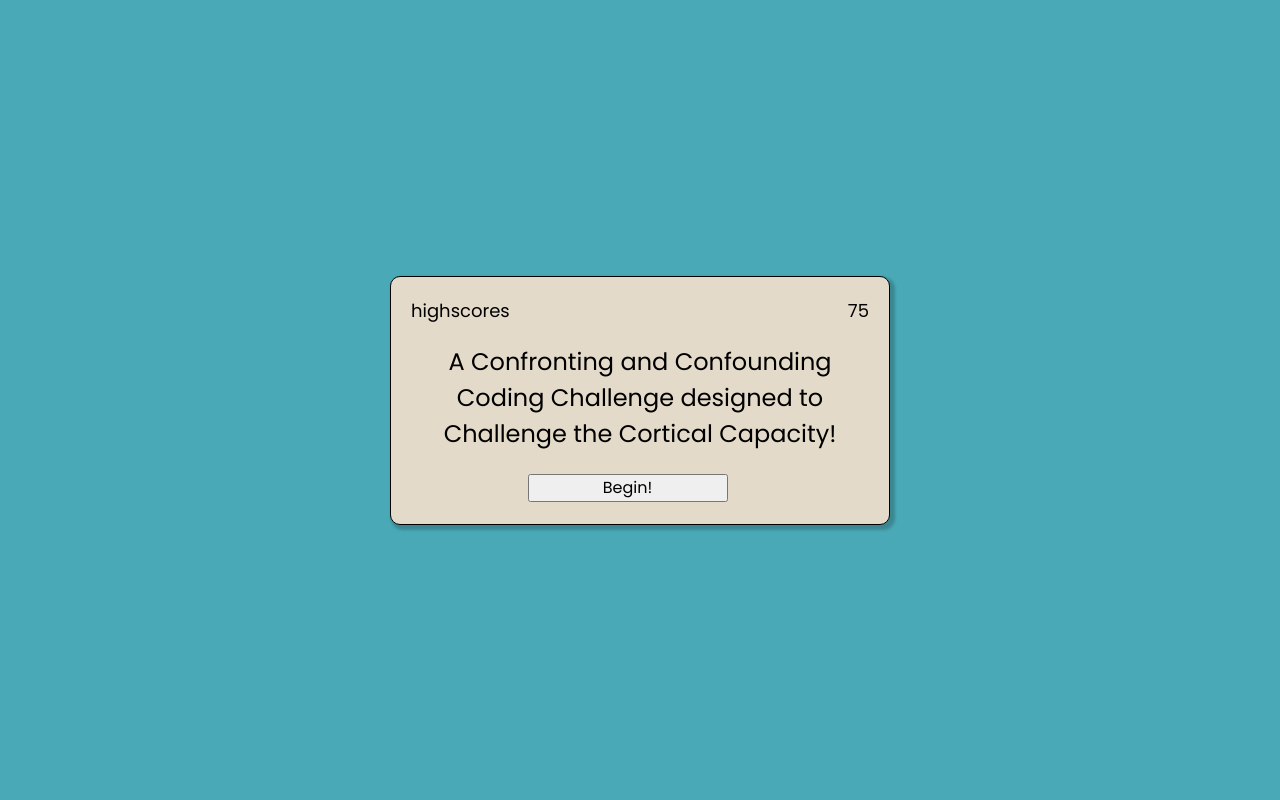
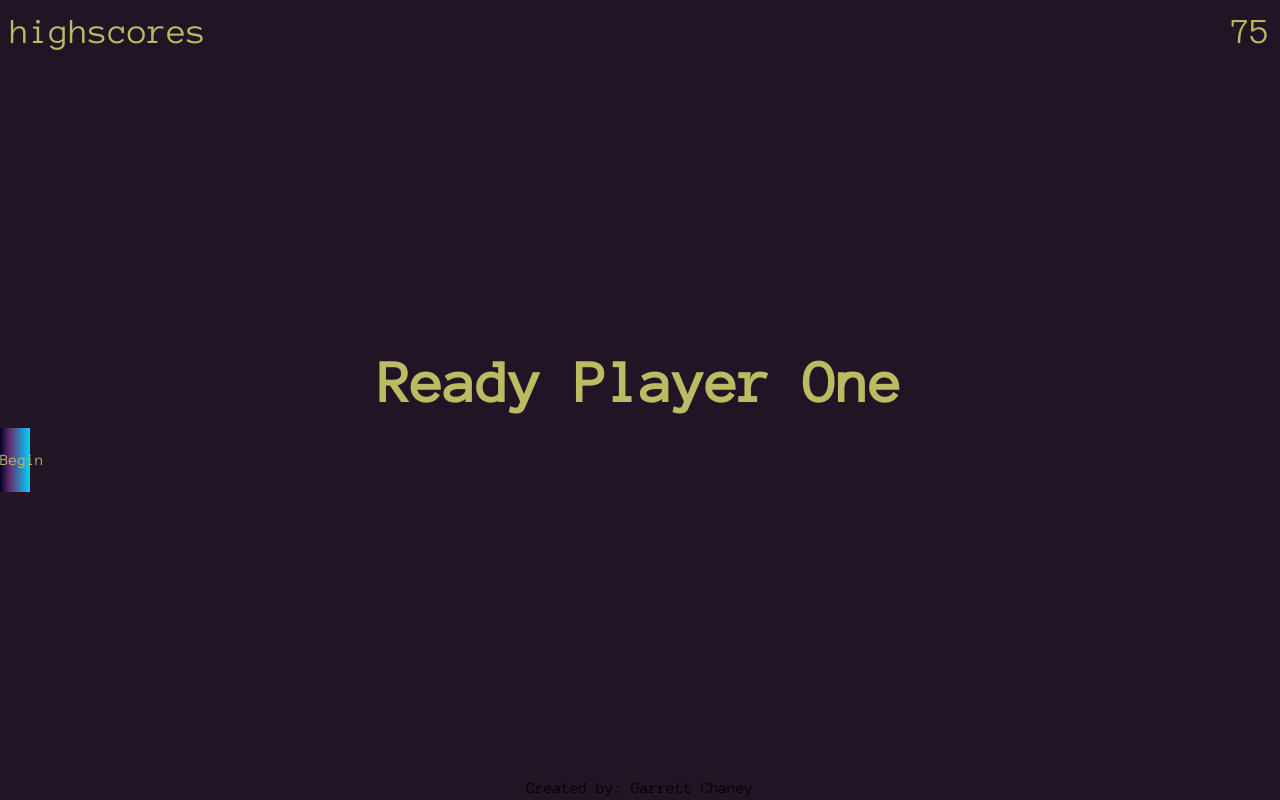
Before and after one commit to GarrettChaney/coding-quiz, a plain HTML site: page index.html in a window 1280 px wide. Drawn offline with Linux system fonts and the light colour scheme.

Commit message:
mid-rewrite

```diff
--- a/assets/style.css
+++ b/assets/style.css
@@ -1,74 +1,78 @@
+@import url('https://fonts.googleapis.com/css2?family=Anonymous+Pro&display=swap');
+
 :root {
-    --color-normal:#49A9B7;
-    --color-wrong:#B01E1E;
-    --color-correct:#389855;
-    --color-card:#E3DAC9;
+    /*Variable Setup*/
+    --color-primary:#653274;
+    --color-secondary:#BBBB62;
+    --color-accent:#E1E1CA;
+    --color-background:#211424;
+
+    /*Global declarations*/
+    background-color: var(--color-background);
+
+
 }
 
 * {
-    font-family: 'Poppins', sans-serif;
+    margin: 0px;
+    padding: 0px;
     list-style: none;
     text-decoration: none;
-    text-align: center;
-    margin: 0px;
-    padding: 0px;
+    font-family: 'Anonymous Pro', monospace;
 }
 
-body {
-    background-color: var(--color-normal);
+.container {
+    width: 100vw;
+    height: 100vh;
+}
+
+.flex-column {
     display: flex;
     flex-direction: column;
-    justify-content: center;
-    align-items: center;
 }
 
-.card {
-    background-color: var(--color-card);
-    box-shadow: 3px 3px 3px 2px rgba(0, 0, 0, 0.2);
-    border: 1px black solid;
-    border-radius: 10px;
-    padding: 20px;
-    width: 500px;
+.flex-between {
+    display: flex;
+    justify-content: space-between;
 }
 
-.header {
-    display: flex;
-    justify-content: space-between;
-    margin-bottom: 20px;
+.flex-center {
+    display:flex;
+    justify-content: center;
+    align-content: center;
 }
 
-.highscores span {
-    font-size: 18px;
+.text-center {
+    text-align: center;
 }
 
-.timer span {
-    font-size: 18px;
+.align-center {
+    align-content: center;
 }
 
-.question-container {
-    display: flex;
-    justify-content: center;
-    align-items: center;
-    margin-bottom: 20px
+#header {
+    margin: 5px 10px;
 }
 
-.question-container .question {
-    font-size: 24px;
+#highscores, #timer {
+    font-size: 36px;
+    color: var(--color-secondary);
 }
 
-.answer-container ul {
-    display: flex;
-    flex-wrap: wrap;
-    justify-content: space-evenly;
-    width: 100%;
+#contents {
+    color: var(--color-secondary);
 }
 
-.answer-container ul li {
-    display: flex;
-    flex-basis: 50%;
+#contents h1 {
+    font-size: 60px;
 }
 
-.answer-container ul li button {
-    width: 200px;
-    margin: 2px;
+.btn {
+    padding: 20px 0;
+    width: 30px;
+    text-align: center;
+    margin-bottom: 10px;
+    color: var(--color-secondary);
+    background: rgb(2,0,36);
+    background: linear-gradient(90deg, rgba(2,0,36,1) 0%, rgba(101,50,116,1) 35%, rgba(0,212,255,1) 100%);
 }
--- a/index.html
+++ b/index.html
@@ -6,36 +6,23 @@
     <meta name="viewport" content="width=device-width, initial-scale=1.0">
     <link rel="stylesheet" href="./assets/reset.css">
     <link rel="stylesheet" href="./assets/style.css">
-    <link rel="preconnect" href="https://fonts.googleapis.com"><link rel="preconnect" href="https://fonts.gstatic.com" crossorigin><link href="https://fonts.googleapis.com/css2?family=Poppins:wght@200;400;800&display=swap" rel="stylesheet">
     <title>Coding Quiz</title>
 </head>
 <body>
 
-    <!--<header>
-        <div class="highscores">
-            <span>highscores</span>
+    <div class="container flex-column flex-between">
+        <div id="header" class="flex-between">
+            <a href="/highscores" id="highscores" class="">highscores</a>
+            <span id="timer" class="timer">75</span>
         </div>
-        <div class="timer">
-            <span>754</span>
+        <div id="contents" class="flex-column flex-center align-center text-center">
+            <h1>Ready Player One</h1>
+            <a href="" id="begin" class="btn">Begin</a>
         </div>
-    </header>-->
-
-    <div class="card">
-        <div class="header">
-            <div class="highscores"><span class="highscores-span">highscores</span></div>
-            <div class="timer"><span class="timer-span">75</span></div>
-        </div>
-
-        <div class="question-container">
-            <span class="question">A Confronting and Confounding Coding Challenge designed to Challenge the Cortical Capacity! </span>
-        </div>
-        <div class="answer-container">
-            <ul>
-                <li><button>Begin!</button></li>
-            </ul>
+        <div id="footer" class="flex-center">
+            <p>Created by: Garrett Chaney </p>
         </div>
     </div>
-
 
     <script src="./assets/questions.js"></script>
     <script src="./assets/script.js"></script>
```
